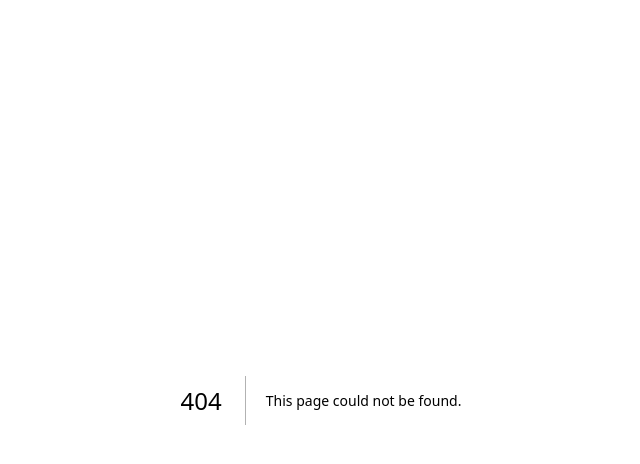
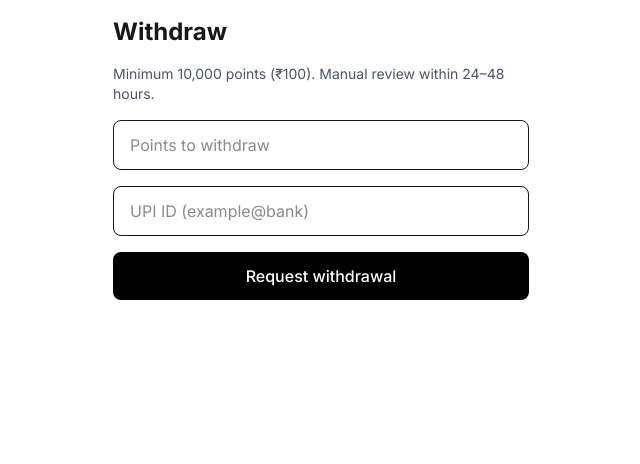
Before and after one commit to Ankkusawant/buldingwithnetlify, a Next.js app: page /withdraw in a window 1280 px wide. Before the commit this address had no page. Shown: the top 464 px of the page, without its empty margins (319-959 px from the left). Built offline with nearby package versions, Linux system fonts and the light colour scheme.

Commit message:
Create page.tsx

```diff
--- /dev/null
+++ b/app/withdraw/page.tsx
@@ -0,0 +1,68 @@
+'use client'
+import { useState } from 'react'
+
+export default function WithdrawPage() {
+  const [form, setForm] = useState({ amountPoints: '', upiId: '' })
+  const [msg, setMsg] = useState('')
+  const [loading, setLoading] = useState(false)
+
+  async function submit(e: React.FormEvent) {
+    e.preventDefault()
+    setLoading(true)
+    setMsg('')
+    const res = await fetch('/api/withdrawals', {
+      method: 'POST',
+      headers: { 'Content-Type': 'application/json' },
+      body: JSON.stringify({
+        amountPoints: parseInt(form.amountPoints),
+        upiId: form.upiId,
+      }),
+    })
+    const data = await res.json()
+    setLoading(false)
+    if (!res.ok) {
+      setMsg(data.error || 'Withdrawal failed')
+      return
+    }
+    setMsg('Withdrawal requested! It will be reviewed by admin.')
+    setForm({ amountPoints: '', upiId: '' })
+  }
+
+  return (
+    <main className="p-4 max-w-md mx-auto space-y-4">
+      <h1 className="text-2xl font-bold">Withdraw</h1>
+      <p className="text-sm text-gray-600">
+        Minimum 10,000 points (₹100). Manual review within 24–48 hours.
+      </p>
+
+      {msg && <p className="text-sm text-center text-blue-600">{msg}</p>}
+
+      <form onSubmit={submit} className="space-y-4">
+        <input
+          type="number"
+          required
+          min={10000}
+          placeholder="Points to withdraw"
+          value={form.amountPoints}
+          onChange={(e) => setForm({ ...form, amountPoints: e.target.value })}
+          className="w-full border rounded-lg px-4 py-3"
+        />
+        <input
+          type="text"
+          required
+          placeholder="UPI ID (example@bank)"
+          value={form.upiId}
+          onChange={(e) => setForm({ ...form, upiId: e.target.value })}
+          className="w-full border rounded-lg px-4 py-3"
+        />
+        <button
+          type="submit"
+          disabled={loading}
+          className="w-full bg-black text-white py-3 rounded-lg font-medium disabled:opacity-50"
+        >
+          {loading ? 'Submitting…' : 'Request withdrawal'}
+        </button>
+      </form>
+    </main>
+  )
+}
```
